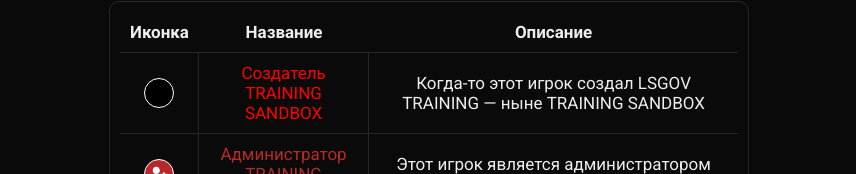
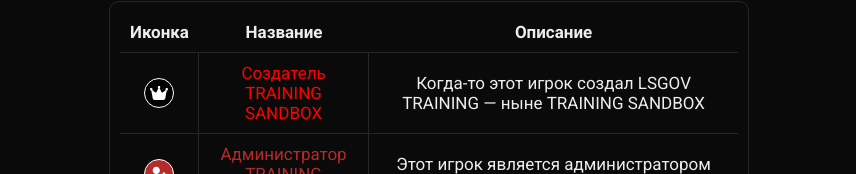
Before and after one commit to caseapia/trainingchecker, a Next.js app: page /badges in a window 1280 px wide. Shown: the part 211-385 px from the top of the page, without its empty margins (211-1067 px from the left). Built offline with nearby package versions, Linux system fonts and the light colour scheme; no server answers.

Commit message:
fix: fixed crown icon display

```diff
--- a/src/shared/consts/badges.ts
+++ b/src/shared/consts/badges.ts
@@ -7,8 +7,8 @@ import UserCogIcon from '@/icons/badges/userCog.svg';
 import UserShieldIcon from '@/icons/badges/userShield.svg';
 import UserSlashIcon from '@/icons/badges/userSlash.svg';
 import YoutubeIcon from '@/icons/badges/youtube.svg';
-import PullRequestIcon from '@/icons/badges/pullRequest.svg';
-import TrainingIcon from '@/icons/training.svg';
+import PullRequestIcon from '@/icons/badges/pullRequest.svg'
+import CrownIcon from '@/icons/badges/crown.svg';
 
 type BadgeProps = {
   id: number;
@@ -36,7 +36,7 @@ export const staffBadges: BadgeProps[] = [
     title: "Создатель TRAINING SANDBOX",
     category: "staff",
     description: "Когда-то этот игрок создал LSGOV TRAINING — ныне TRAINING SANDBOX",
-    icon: React.createElement(TrainingIcon),
+    icon: React.createElement(CrownIcon),
     accid: [1, 2],
     color: "#000000",
     textColor: "red",
```
